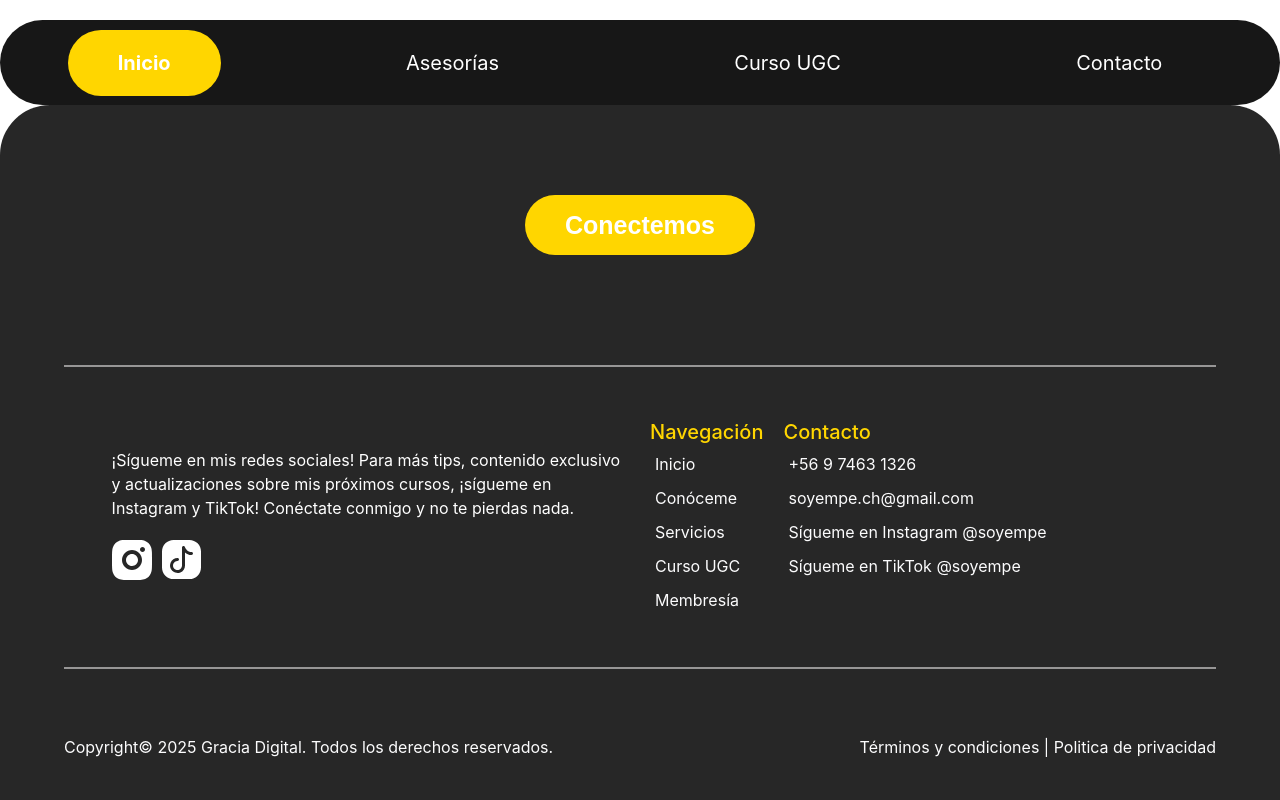
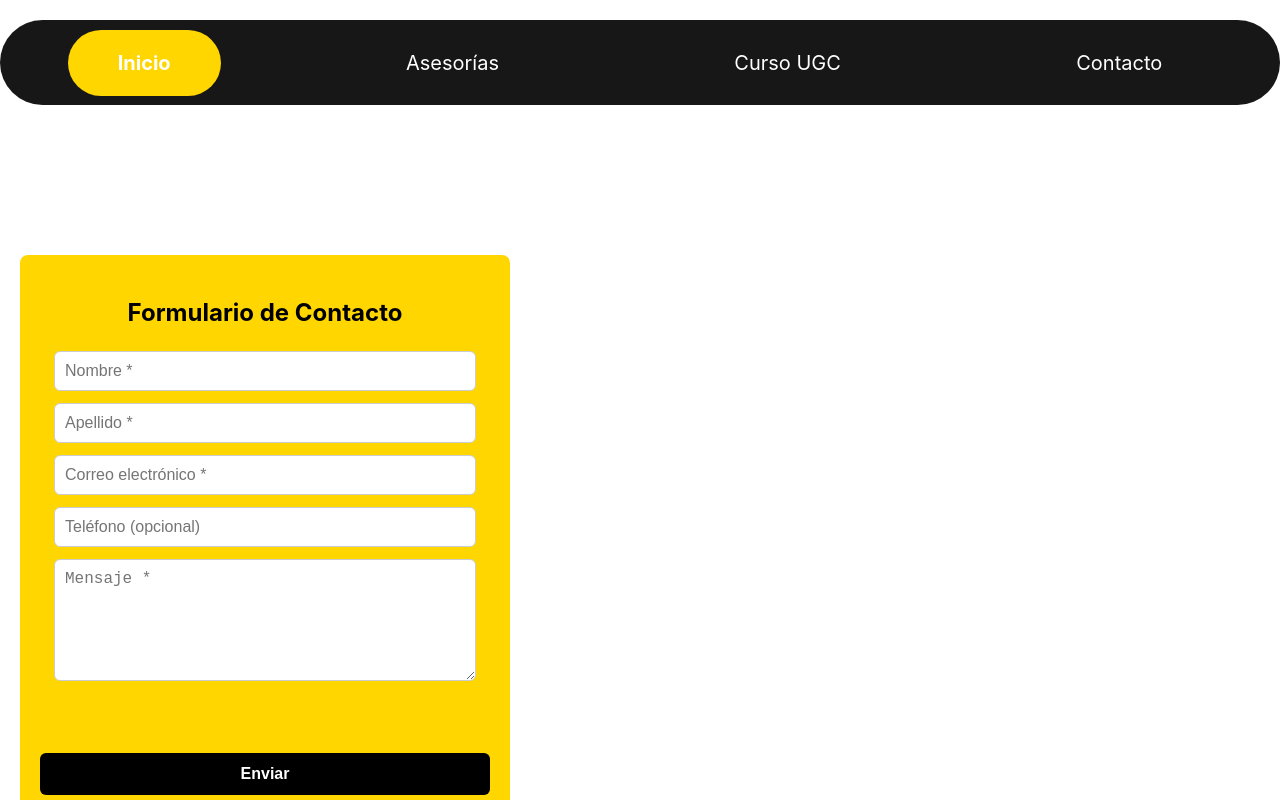
Before and after one commit to Anthonyjgr/soy_empe_web, a React (Vite) app: page /contact in a window 1280 px wide. Shown: the top 800 px of the page. Built offline with nearby package versions, Linux system fonts and the light colour scheme; the HTML template or start-up script is replaced by a standard one.

Commit message:
adding contact Form

```diff
--- a/src/App.jsx
+++ b/src/App.jsx
@@ -11,6 +11,7 @@ import SuccessPage from "./components/checkout/SuccessPage";
 import { FailurePage } from "./components/checkout/FailurePage";
 import { PendingPage } from "./components/checkout/PendingPage";
 import CheckoutPage from "./components/checkout/CheckoutPage";
+import ContactForm from "./views/contact/ContactForm";
 
 function App() {
   return (
@@ -22,6 +23,7 @@ function App() {
         <Route path="/ugc-course" element={<Courses/>}/>
         <Route path="/about" element={<About/>}/>
         <Route path="/membership" element={<Membership/>}/>
+        <Route path="/contact" element={<ContactForm/>}/>
 
         <Route path="/success" element={<SuccessPage/>}/>
         <Route path="/failure" element={<FailurePage/>}/>
--- a/src/components/checkout/RegisterForm.jsx
+++ b/src/components/checkout/RegisterForm.jsx
@@ -20,13 +20,14 @@ export default function RegisterForm({ onUserCreated }) {
     borderRadius: "6px",
     border: "1px solid #ccc",
     fontSize: "16px",
+    maxWidth: "400px",
   };
 
   const buttonStyle = {
     width: "100%",
     padding: "12px",
-    backgroundColor: "#FFD600",
-    color: "black",
+    backgroundColor: "black",
+    color: "white",
     fontWeight: "bold",
     borderRadius: "6px",
     border: "none",
@@ -104,20 +105,22 @@ export default function RegisterForm({ onUserCreated }) {
       noValidate
       onSubmit={handleSubmit}
       style={{
-        maxWidth: 400,
-        margin: "20px auto",
+        display:"flex",
+        flexDirection:"column",
+        alignItems:"center",
+        justifyContent:"center",
         padding: 20,
-        backgroundColor: "#f9fafb",
+        backgroundColor: "#FFD600",
         borderRadius: 8,
       }}
     >
       <h2 style={{ textAlign: "center", marginBottom: 20 }}>
-        Registro para Masterclass UGC Para Todos
+        Registro para la Masterclass UGC Para Todos
       </h2>
       {error && <p style={{ color: "red", marginBottom: 12 }}>{error}</p>}
       <input
         name="name"
-        placeholder="Nombre"
+        placeholder="Nombre *"
         onChange={handleChange}
         style={inputStyle}
       />
@@ -125,7 +128,7 @@ export default function RegisterForm({ onUserCreated }) {
 
       <input
         name="lastName"
-        placeholder="Apellido"
+        placeholder="Apellido *"
         onChange={handleChange}
         style={inputStyle}
       />
@@ -133,7 +136,7 @@ export default function RegisterForm({ onUserCreated }) {
       <input
         type="email"
         name="email"
-        placeholder="Correo electrónico"
+        placeholder="Correo electrónico *"
         onChange={handleChange}
         style={inputStyle}
       />
@@ -141,7 +144,7 @@ export default function RegisterForm({ onUserCreated }) {
       <input
         type="email"
         name="confirmEmail"
-        placeholder="Confirmar correo electrónico"
+        placeholder="Confirmar correo electrónico *"
         onChange={handleChange}
         style={inputStyle}
         onPaste={(e) => e.preventDefault()} // bloquea pegar
@@ -153,7 +156,7 @@ export default function RegisterForm({ onUserCreated }) {
       )}
       <input
         name="phone"
-        placeholder="Teléfono"
+        placeholder="Teléfono *"
         onChange={handleChange}
         style={inputStyle}
       />
--- a/src/components/navbar/Navbar.jsx
+++ b/src/components/navbar/Navbar.jsx
@@ -30,8 +30,8 @@ const Navbar = () => {
       navigate("/ugc-course");
     } else if (e === "about") {
       navigate("/about");
-    }else if (e === "membership") {
-      navigate("/membership");
+    }else if (e === "contact") {
+      navigate("/contact");
     }
   };
 
@@ -90,7 +90,7 @@ const Navbar = () => {
         </div> */}
         <div
           className={`${s.menu_item} ${activeItem === "Contacto" ? s.active : ""}`}
-          onClick={() => {handleItemClick("Contacto"); redirect("membership");}}
+          onClick={() => {handleItemClick("Contacto"); redirect("contact");}}
         >
           Contacto
         </div>
--- /dev/null
+++ b/src/views/contact/ContactForm.jsx
@@ -0,0 +1,177 @@
+import { useState } from "react";
+import axios from "../../config/axios";
+
+export default function ContactForm() {
+  const [form, setForm] = useState({
+    name: "",
+    lastName: "",
+    email: "",
+    phone: "",
+    message: "",
+  });
+  const [error, setError] = useState(null);
+  const [formError, setFormError] = useState({});
+  const [loading, setLoading] = useState(false);
+  const [successMsg, setSuccessMsg] = useState(null);
+
+  const inputStyle = {
+    width: "100%",
+    padding: "10px",
+    marginBottom: "12px",
+    borderRadius: "6px",
+    border: "1px solid #ccc",
+    fontSize: "16px",
+    maxWidth: "400px",
+  };
+
+  const buttonStyle = {
+    width: "100%",
+    padding: "12px",
+    backgroundColor: "black",
+    color: "white",
+    fontWeight: "bold",
+    borderRadius: "6px",
+    border: "none",
+    cursor: "pointer",
+  };
+
+  const errorStyle = {
+    color: "red",
+    fontSize: "12px",
+    marginBottom: "8px",
+  };
+
+  const formValidation = (form) => {
+    const errors = {};
+
+    if (!form.name) {
+      errors.name = "El nombre es requerido";
+    }
+    if (!form.lastName) {
+      errors.lastName = "El apellido es requerido";
+    }
+    if (!form.email) {
+      errors.email = "El correo es obligatorio";
+    } else if (!/^[^\s@]+@[^\s@]+\.[^\s@]+$/.test(form.email)) {
+      errors.email = "El correo no tiene un formato válido";
+    }
+    if (!form.message) {
+      errors.message = "El mensaje es requerido";
+    }
+
+    return errors;
+  };
+
+  const handleChange = (e) => {
+    setFormError({});
+    setSuccessMsg(null);
+    setError(null);
+    setForm({ ...form, [e.target.name]: e.target.value });
+  };
+
+  const handleSubmit = async (e) => {
+    e.preventDefault();
+    setError(null);
+    setSuccessMsg(null);
+    setLoading(true);
+
+    const errors = formValidation(form);
+    if (Object.keys(errors).length > 0) {
+      setFormError(errors);
+      setLoading(false);
+      return;
+    }
+
+    try {
+      await axios.post("/api/contact/form", form);
+      setSuccessMsg("Mensaje enviado correctamente.");
+      setForm({
+        name: "",
+        lastName: "",
+        email: "",
+        phone: "",
+        message: "",
+      });
+    } catch (err) {
+      setError(err.response?.data?.message || "Error enviando el mensaje");
+    }
+    setLoading(false);
+  };
+
+  return (
+    <div style={{ minWidth: "100vw", paddingTop: "100px", paddingBottom: "100px"}}>
+      <form
+        noValidate
+        onSubmit={handleSubmit}
+        style={{
+          display: "flex",
+          flexDirection: "column",
+          alignItems: "center",
+          justifyContent: "center",
+          padding: 20,
+          backgroundColor: "#FFD600",
+          borderRadius: 8,
+          maxWidth: 450,
+          margin: "0 auto",
+          marginLeft:"20px",
+          marginRight:"20px",
+          marginTop:"50px",
+          marginBottom:"50px"
+        }}
+      >
+        <h2 style={{ textAlign: "center", marginBottom: 20 }}>Formulario de Contacto</h2>
+        {error && <p style={{ color: "red", marginBottom: 12 }}>{error}</p>}
+        {successMsg && <p style={{ color: "black", marginBottom: 12 , fontWeight:"bold"}}>{successMsg}</p>}
+
+        <input
+          name="name"
+          placeholder="Nombre *"
+          onChange={handleChange}
+          style={inputStyle}
+          value={form.name}
+        />
+        {formError.name && <label style={errorStyle}>{formError.name}</label>}
+
+        <input
+          name="lastName"
+          placeholder="Apellido *"
+          onChange={handleChange}
+          style={inputStyle}
+          value={form.lastName}
+        />
+        {formError.lastName && <label style={errorStyle}>{formError.lastName}</label>}
+
+        <input
+          type="email"
+          name="email"
+          placeholder="Correo electrónico *"
+          onChange={handleChange}
+          style={inputStyle}
+          value={form.email}
+        />
+        {formError.email && <label style={errorStyle}>{formError.email}</label>}
+
+        <input
+          name="phone"
+          placeholder="Teléfono (opcional)"
+          onChange={handleChange}
+          style={inputStyle}
+          value={form.phone}
+        />
+
+        <textarea
+          name="message"
+          placeholder="Mensaje *"
+          onChange={handleChange}
+          style={{ ...inputStyle, height: "100px", resize: "vertical" }}
+          value={form.message}
+        />
+        {formError.message && <label style={errorStyle}>{formError.message}</label>}
+
+        <button type="submit" disabled={loading} style={buttonStyle}>
+          {loading ? "Enviando..." : "Enviar"}
+        </button>
+      </form>
+    </div>
+  );
+}
```
Also changed, not shown: src/components/checkout/PaymentWidget.jsx (line endings or trailing spaces).
